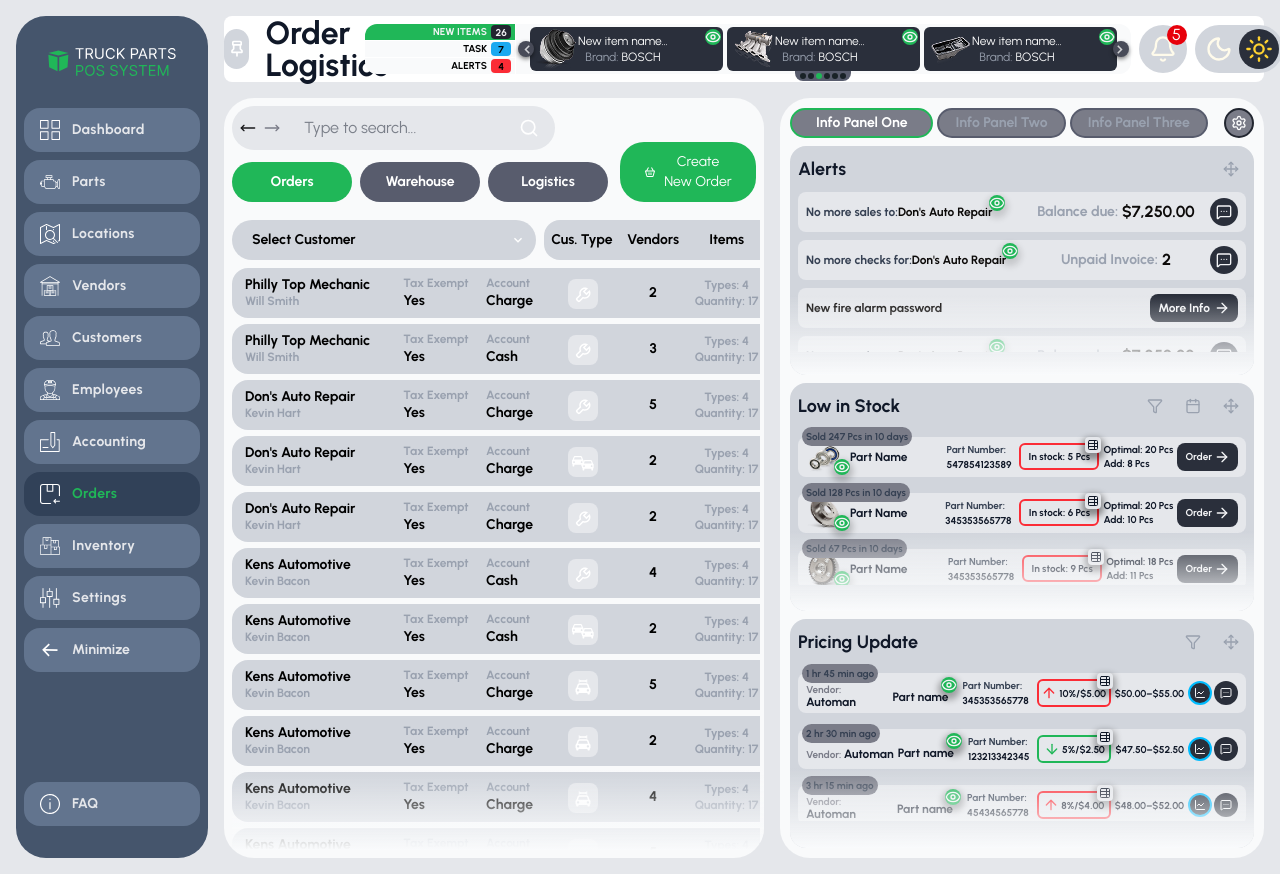
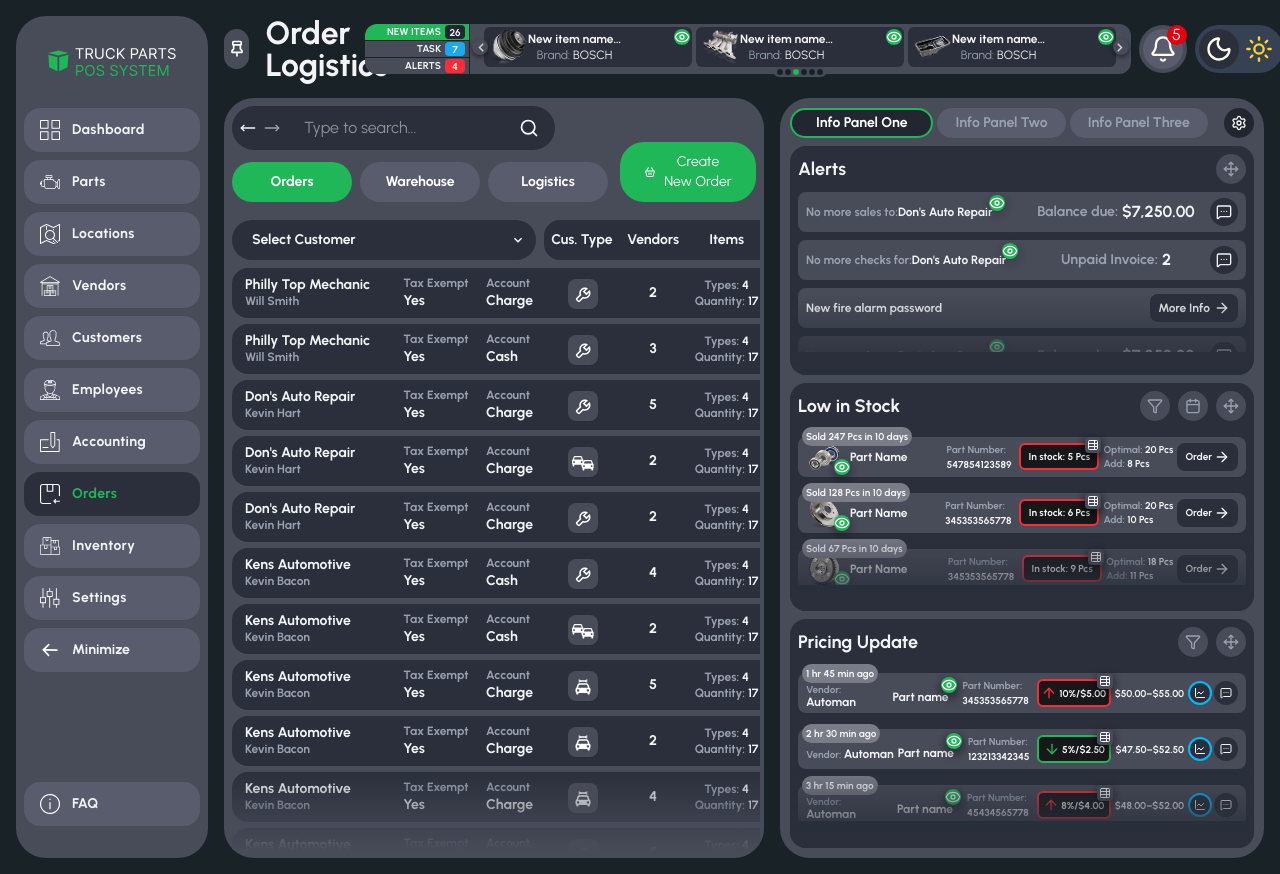
Before and after one commit to jquintinita/logistics-parts-pos, a React (Vite) app: page /order in a window 1280 px wide. Shown: the top 874 px of the page. Built offline with nearby package versions, Linux system fonts and the light colour scheme.

Commit message:
minor fixes

```diff
--- a/index.html
+++ b/index.html
@@ -1,5 +1,5 @@
 <!doctype html>
-<html lang="en">
+<html lang="en" class="dark">
   <head>
     <meta charset="UTF-8" />
     <link rel="icon" type="image/svg+xml" href="/vite.svg" />
--- a/src/Layouts/DashboardLayout.jsx
+++ b/src/Layouts/DashboardLayout.jsx
@@ -20,7 +20,10 @@ const productsData = [
 ];
 
 export default function DashboardLayout() {
-  const [isDark, setIsDark] = useState(() => localStorage.getItem('theme') === 'dark');
+ const [isDark, setIsDark] = useState(() => {
+    const stored = localStorage.getItem('theme');
+    return stored ? stored === 'dark' : true; // default to dark
+  });
   const [isOpen, setIsOpen] = useState(true);
   const getIsMobile = () => typeof window !== 'undefined' && window.innerWidth < 1025;
   const [isMobile, setIsMobile] = useState(getIsMobile);
--- a/src/component/layout/Topbar.jsx
+++ b/src/component/layout/Topbar.jsx
@@ -10,7 +10,7 @@ export default function Topbar({ isDark, onToggleDark, isMobile, UserData, produ
     const [isDropdownOpen, setIsDropdownOpen] = useState(false);
 
     return (
-        <header className="w-full flex flex-none gap-1 items-center justify-between bg-white dark:bg-stone-900 relative z-20 rounded-lg ">
+        <header className="w-full flex flex-none gap-1 items-center justify-between  relative z-20 rounded-lg ">
 
             <div className='flex  items-center gap-4 flex-1'>
                 <div className='w-[40px] h-[40px] flex place-items-center justify-center rounded-4xl bg-gray-300  dark:bg-zinc-800'>
--- a/src/component/widget/TopSlider.jsx
+++ b/src/component/widget/TopSlider.jsx
@@ -52,11 +52,11 @@ export default function TopSlider({ items}){
                     <Slider {...settings}>
                         {items.map((item, i) => (
                         <div key={i} className="px-[2px] w-full">
-                            <div className=" text-white pl-1 pr-2 text-center rounded-md flex justify-start items-center prod-item bg-stone-800 relative">
-                                <div className="prod-img row-span-2"><img src={item.imgurl}/></div>
+                            <div className=" text-white pl-1 pr-2 text-center rounded-md flex justify-start items-center prod-item  bg-gray-300  dark:bg-stone-800 relative">
+                                <div className="prod-img row-span-2 w-[40px]"><img className="w-full" src={item.imgurl}/></div>
                                 <div className="prod-details relative">
-                                    <div className="prod-name text-xs ">{item.name.length > 13 ? item.name.slice(0, 13) + '…' : item.name}  </div>
-                                <div className="prod-brand text-xs"><span className="text-gray-400">Brand:</span> {item.brand}</div>
+                                    <div className="prod-name text-xs text-gray-700 dark:text-gray-100  font-bold">{item.name.length > 13 ? item.name.slice(0, 13) + '…' : item.name}  </div>
+                                    <div className="prod-brand text-xs text-gray-700 dark:text-gray-100 "><span className="text-gray-500  dark:text-gray-400">Brand:</span> {item.brand}</div>
                                 </div>
                                 <Eye size={12} className="top-[2px] right-[2px] absolute w-[16px] h-[16px] rounded-full bg-green-500 text-gray-100 "/>
                             </div>
--- a/src/index.css
+++ b/src/index.css
@@ -212,19 +212,20 @@ button{
   }
   .tab-side{
     float: left;
-    width: calc(20% - 3px);
+    width: calc(14% - 3px);
     height: 100%;
     margin-left: 2px;
 
   }
   .slider-side{
     float: right;
-    width: 80%;
+    width: 86%;
     height: 100%;
 
   }
 
 }
+
 
 .top-slider{
 
@@ -287,7 +288,7 @@ button{
     display: flex !important;
     gap: 2px;
     justify-content: center;
-    background-color: var(--color-gray-600);
+    background-color: var(--color-white);
     padding: 2px 5px;
     width: max-content;
     left: 50%;
@@ -324,6 +325,109 @@ button{
 }
 
 
+.dark{
+
+.top-slider{
+
+  .slick-track {
+  display: flex !important;
+
+}
+
+
+
+.slick-slide > div {
+  width: 100% !important;
+}
+  .slick-slide{
+    > div{
+      line-height: 0;
+    }
+
+  }
+  .slick-arrow{
+    z-index: 9;
+    background-color: var(--color-zinc-800);
+    width: 16px;
+    height: 16px;
+    border-radius: 100%;
+    text-align: center;
+    box-shadow: 0 2px 4px rgba(0, 0, 0, 0.5);
+    &:hover, &:active, &:focus{
+       background-color: var(--color-zinc-400);
+    }
+  }
+  .slick-prev{
+    left: -10px !important;
+    &::before{
+       content: "";
+       background-image: url(./assets/icons/chevron-left.svg);
+       width:9px;
+       height: 9px;
+       display: inline-block;
+       background-size: contain;
+       background-position: center;
+    }
+
+  }
+  .slick-next{
+    right: -10px !important;
+    &::before{
+       content: "";
+       background-image: url(./assets/icons/chevron-left.svg);
+       width:9px;
+       transform: scale(-1);
+       height: 9px;
+       display: inline-block;
+       background-size: contain;
+       background-position: center;
+    }
+  }
+  .slick-dots{
+    bottom: -10px;
+    display: flex !important;
+    gap: 2px;
+    justify-content: center;
+    background-color: var(--color-zinc-800);
+    padding: 2px 5px;
+    width: max-content;
+    left: 50%;
+    transform: translateX(-50%);
+    border-bottom-right-radius: 8px;
+    border-bottom-left-radius: 8px;
+    li{
+      width: auto;
+      height: auto;
+      margin: 0;
+      button{
+        width: auto;
+        height: auto;
+        padding: 3px;
+        background: var(--color-stone-900);
+        border-radius: 100%;
+        &::before{
+          content: "";
+          display: none;
+          width: 4px;
+          height: 4px;
+          opacity: 1;
+          background-color: var(--stone-900);
+          display: block;
+        }
+      }
+      &.slick-active{
+         button{
+           background: var(--color-green-500);
+         }
+      }
+    }
+  }
+}
+
+}
+
+
+
 
 
 /* .prod-item {
```
